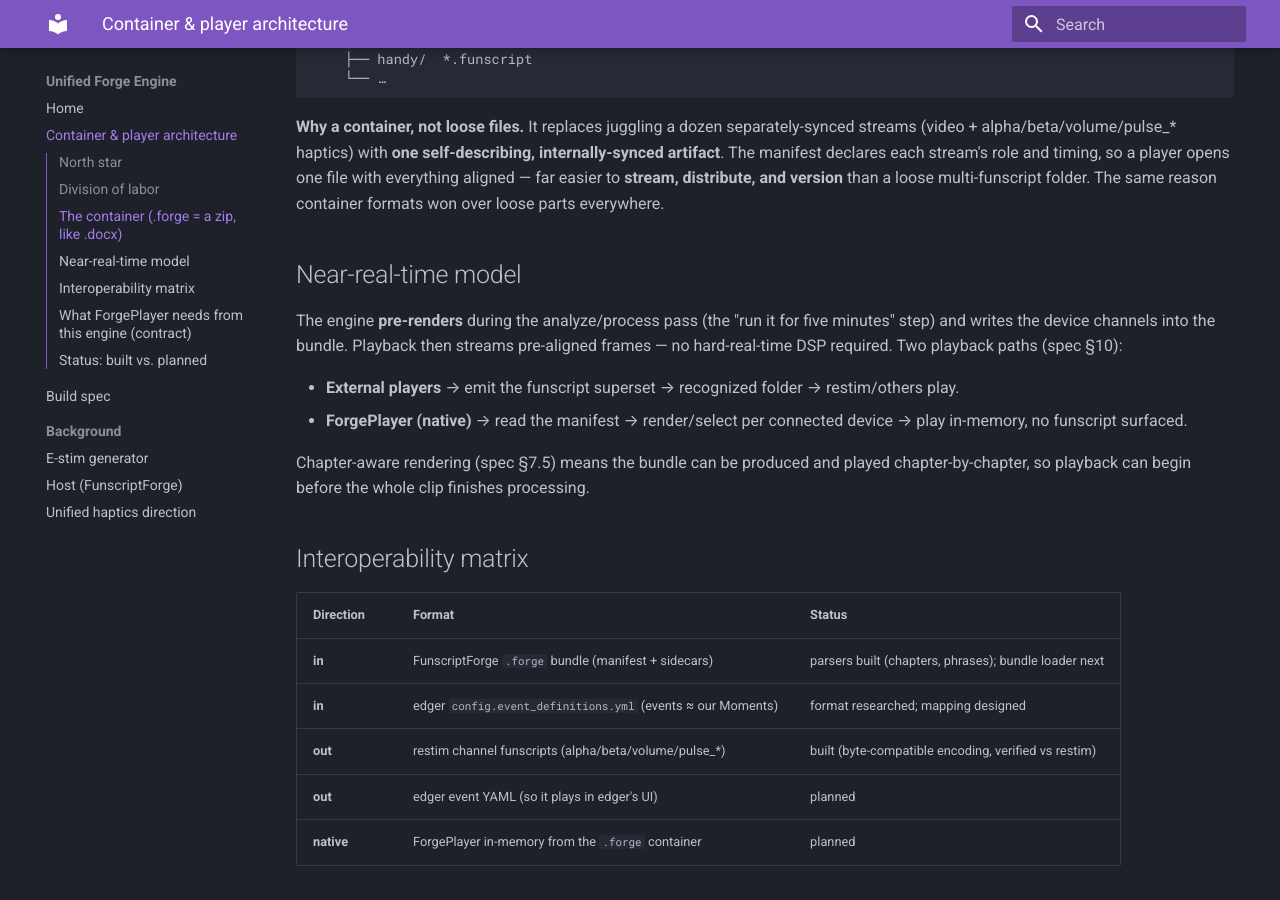
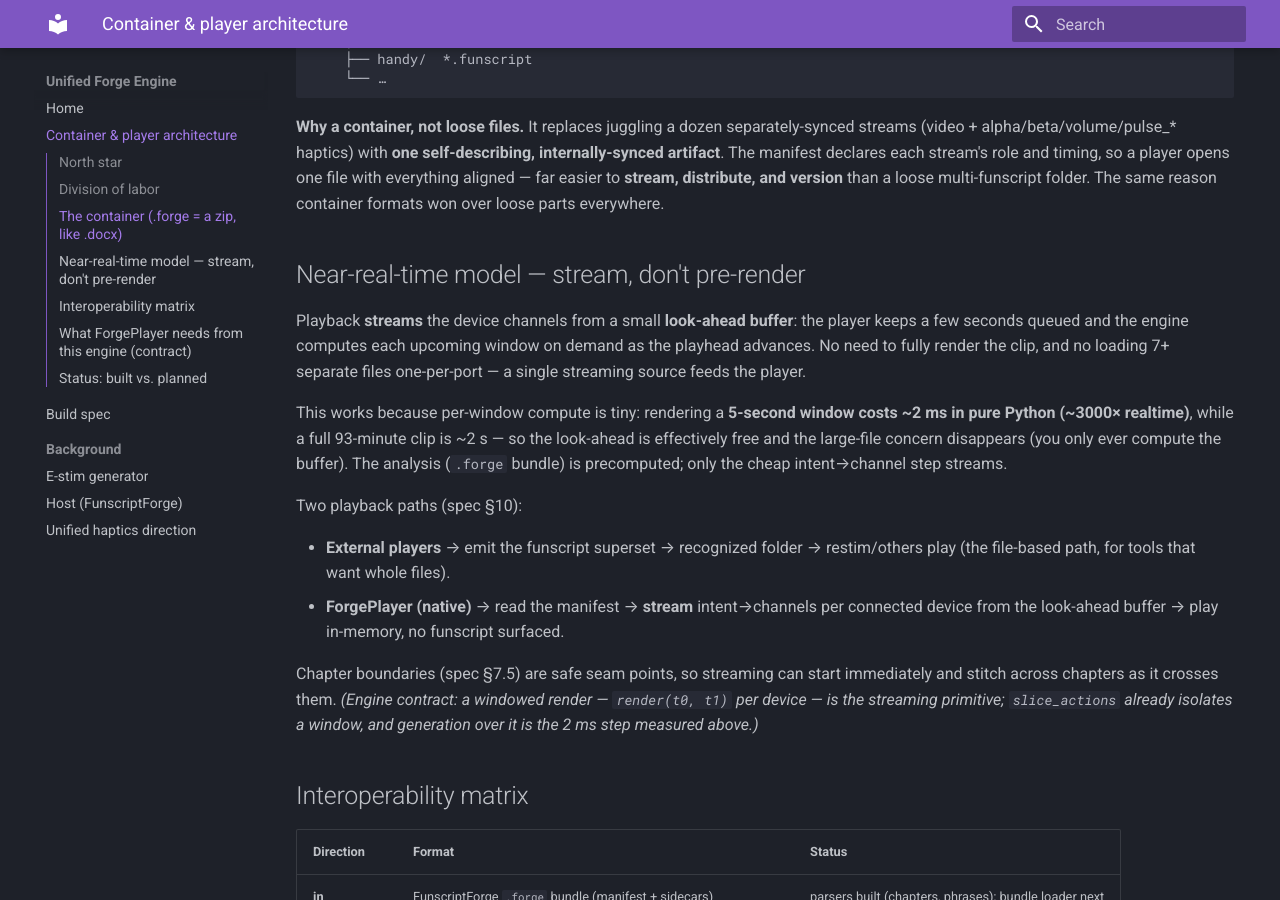
Before and after one commit to liquid-releasing/forge-funscript-engine, an MkDocs documentation site: the page built from docs/forge-container.md, in a window 1280 px wide and 900 px high, scrolled down 1702 px. Built offline with MkDocs 1.6.1 and Material for MkDocs 9.7.7, drawn with Linux system fonts in a browser that asks for light colours.

Commit message:
docs: streaming playback model (look-ahead buffer, not full pre-render)
forge-container.md near-real-time section corrected to the streaming model: keep a
few-second look-ahead buffer and compute each upcoming window on demand as the
playhead advances — one stream, not 7 files loaded per port. Validated: a 5 s window
renders in ~2 ms (~3000x realtime), full 93-min clip ~2 s, so pure-Python is plenty
and the large-file concern disappears. Noted the windowed render(t0,t1) primitive as
the engine's streaming contract (slice_actions already isolates the window).

Co-Authored-By: Claude Opus 4.8 (1M context) <noreply@anthropic.com>

```diff
--- a/docs/forge-container.md
+++ b/docs/forge-container.md
@@ -80,18 +80,29 @@ artifact**. The manifest declares each stream's role and timing, so a player ope
 with everything aligned — far easier to **stream, distribute, and version** than a loose
 multi-funscript folder. The same reason container formats won over loose parts everywhere.
 
-## Near-real-time model
+## Near-real-time model — stream, don't pre-render
 
-The engine **pre-renders** during the analyze/process pass (the "run it for five minutes"
-step) and writes the device channels into the bundle. Playback then streams pre-aligned
-frames — no hard-real-time DSP required. Two playback paths (spec §10):
+Playback **streams** the device channels from a small **look-ahead buffer**: the player keeps
+a few seconds queued and the engine computes each upcoming window on demand as the playhead
+advances. No need to fully render the clip, and no loading 7+ separate files one-per-port — a
+single streaming source feeds the player.
 
-- **External players** → emit the funscript superset → recognized folder → restim/others play.
-- **ForgePlayer (native)** → read the manifest → render/select per connected device → play
-  in-memory, no funscript surfaced.
+This works because per-window compute is tiny: rendering a **5-second window costs ~2 ms in
+pure Python (~3000× realtime)**, while a full 93-minute clip is ~2 s — so the look-ahead is
+effectively free and the large-file concern disappears (you only ever compute the buffer).
+The analysis (`.forge` bundle) is precomputed; only the cheap intent→channel step streams.
 
-Chapter-aware rendering (spec §7.5) means the bundle can be produced and played
-chapter-by-chapter, so playback can begin before the whole clip finishes processing.
+Two playback paths (spec §10):
+
+- **External players** → emit the funscript superset → recognized folder → restim/others play
+  (the file-based path, for tools that want whole files).
+- **ForgePlayer (native)** → read the manifest → **stream** intent→channels per connected
+  device from the look-ahead buffer → play in-memory, no funscript surfaced.
+
+Chapter boundaries (spec §7.5) are safe seam points, so streaming can start immediately and
+stitch across chapters as it crosses them. *(Engine contract: a windowed render —
+`render(t0, t1)` per device — is the streaming primitive; `slice_actions` already isolates a
+window, and generation over it is the 2 ms step measured above.)*
 
 ## Interoperability matrix
 
```
